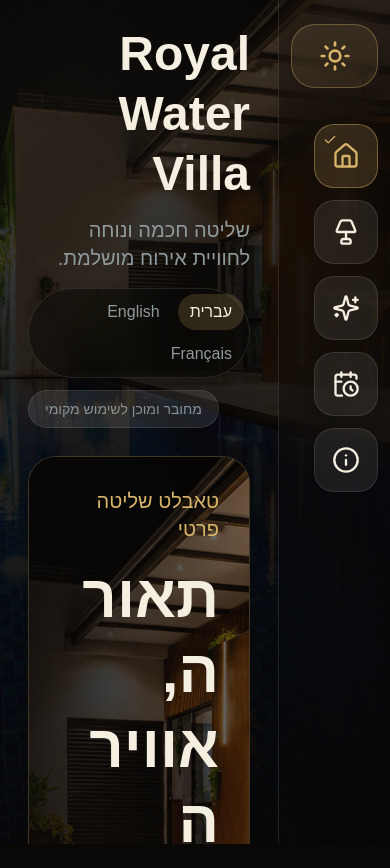
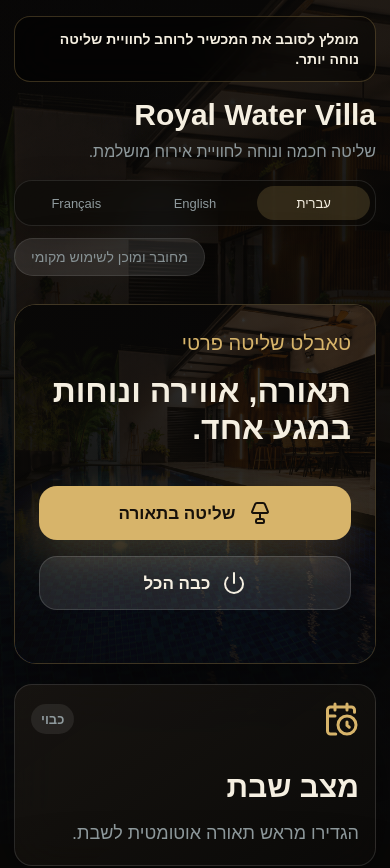
Before and after one commit to Tomerkr02/royal-water-villa-local, a React (Vite) app: page / in a window 390 px wide. Shown: the top 868 px of the page. Before the commit the page ends 844 px from the top, so only its background shows below. Built offline with nearby package versions, Linux system fonts and the light colour scheme.

Commit message:
Improve mobile and tablet responsive layout

```diff
--- a/src/App.tsx
+++ b/src/App.tsx
@@ -102,7 +102,7 @@ function ToggleSwitch({ isOn, onToggle, label }: { isOn: boolean; onToggle: () =
       aria-label={label}
       aria-pressed={isOn}
       onClick={onToggle}
-      className={`relative h-14 w-28 rounded-full border transition ${
+      className={`toggle-switch relative h-14 w-28 rounded-full border transition ${
         isOn
           ? 'border-villa-gold bg-villa-gold/85 shadow-glow'
           : 'border-white/10 bg-white/10'
@@ -139,7 +139,7 @@ function TimeStepper({
   };
 
   return (
-    <div className="flex items-center gap-3">
+    <div className="time-stepper flex items-center gap-3">
       {nullable ? (
         <button
           type="button"
@@ -149,14 +149,14 @@ function TimeStepper({
           {value ? t.common.clearTime : t.common.addTime}
         </button>
       ) : null}
-      <div className={`flex items-center gap-2 ${nullable && !value ? 'opacity-40' : ''}`}>
+      <div className={`time-stepper-controls flex items-center gap-2 ${nullable && !value ? 'opacity-40' : ''}`}>
         <button className="icon-button" type="button" onClick={() => setTime(hour + 1, minute)}>
           <Plus size={20} />
         </button>
         <button className="icon-button" type="button" onClick={() => setTime(hour, minute + 15)}>
           <Plus size={16} />
         </button>
-        <div className="min-w-24 rounded-2xl border border-villa-gold/30 bg-black/25 px-5 py-3 text-center text-2xl font-semibold text-villa-pearl">
+        <div className="time-display min-w-24 rounded-2xl border border-villa-gold/30 bg-black/25 px-5 py-3 text-center text-2xl font-semibold text-villa-pearl">
           {value ?? '--:--'}
         </div>
         <button className="icon-button" type="button" onClick={() => setTime(hour, minute - 15)}>
@@ -443,7 +443,7 @@ function ShabbatCard({ schedule }: { schedule: ShabbatDeviceSchedule }) {
 
 function SettingRow({ label, children }: { label: string; children: React.ReactNode }) {
   return (
-    <div className="flex flex-wrap items-center justify-between gap-4 rounded-2xl bg-black/18 p-4">
+    <div className="setting-row flex flex-wrap items-center justify-between gap-4 rounded-2xl bg-black/18 p-4">
       <span className="text-xl font-medium text-villa-pearl">{label}</span>
       {children}
     </div>
@@ -521,8 +521,8 @@ function ScreenFrame({ title, subtitle, children }: { title: string; subtitle: s
     <motion.main variants={screenVariants} initial="initial" animate="animate" exit="exit" transition={{ duration: 0.24 }}>
       <div className="mb-7 flex flex-wrap items-end justify-between gap-4">
         <div>
-          <h1 className="text-5xl font-semibold leading-tight text-villa-pearl">{title}</h1>
-          <p className="mt-3 text-xl text-villa-mist">{subtitle}</p>
+          <h1 className="screen-title text-5xl font-semibold leading-tight text-villa-pearl">{title}</h1>
+          <p className="screen-subtitle mt-3 text-xl text-villa-mist">{subtitle}</p>
         </div>
         <div className="flex flex-wrap items-center justify-end gap-3">
           <LanguageSwitcher />
@@ -579,12 +579,12 @@ export function App() {
           />
         </AnimatePresence>
       </div>
-      <div className="relative z-10 grid min-h-screen grid-cols-[112px_1fr]">
-        <nav className="border-l border-white/10 bg-black/20 px-3 py-6 backdrop-blur-2xl">
-          <div className="mb-9 flex h-16 items-center justify-center rounded-3xl border border-villa-gold/35 bg-villa-gold/10 text-villa-gold">
+      <div className="responsive-shell relative z-10 grid min-h-screen grid-cols-[112px_1fr]">
+        <nav className="app-nav border-l border-white/10 bg-black/20 px-3 py-6 backdrop-blur-2xl">
+          <div className="brand-mark mb-9 flex h-16 items-center justify-center rounded-3xl border border-villa-gold/35 bg-villa-gold/10 text-villa-gold">
             <Sun size={32} />
           </div>
-          <div className="space-y-3">
+          <div className="nav-items space-y-3">
             {navItems.map((item) => {
               const Icon = item.icon;
               const active = item.id === screen;
@@ -599,13 +599,17 @@ export function App() {
                   title={label}
                 >
                   <Icon size={28} />
+                  <span className="nav-label">{label}</span>
                   {active ? <Check size={14} className="absolute left-2 top-2" /> : null}
                 </button>
               );
             })}
           </div>
         </nav>
-        <section className="h-screen overflow-y-auto px-7 py-6 lg:px-10">
+        <section className="app-content h-screen overflow-y-auto px-7 py-6 lg:px-10">
+          <div className="rotate-hint mb-4 rounded-2xl border border-villa-gold/25 bg-black/45 px-4 py-3 text-sm font-semibold text-villa-pearl backdrop-blur-xl">
+            {t.common.rotateHint}
+          </div>
           {isLoading ? (
             <div className="flex h-full items-center justify-center text-2xl text-villa-mist">{t.common.loading}</div>
           ) : (
--- a/src/i18n/translations.ts
+++ b/src/i18n/translations.ts
@@ -34,7 +34,8 @@ export const translations = {
       addTime: 'הוסף שעה',
       clearTime: 'בטל שעה',
       deviceOn: 'דולק',
-      deviceOff: 'כבוי'
+      deviceOff: 'כבוי',
+      rotateHint: 'מומלץ לסובב את המכשיר לרוחב לחוויית שליטה נוחה יותר.'
     },
     home: {
       title: 'Royal Water Villa',
@@ -142,7 +143,8 @@ export const translations = {
       addTime: 'Add time',
       clearTime: 'Clear time',
       deviceOn: 'On',
-      deviceOff: 'Off'
+      deviceOff: 'Off',
+      rotateHint: 'Please rotate your device for the best control experience.'
     },
     home: {
       title: 'Royal Water Villa',
@@ -250,7 +252,8 @@ export const translations = {
       addTime: 'Ajouter',
       clearTime: 'Retirer',
       deviceOn: 'Allumé',
-      deviceOff: 'Éteint'
+      deviceOff: 'Éteint',
+      rotateHint: 'Veuillez tourner votre appareil pour une meilleure expérience.'
     },
     home: {
       title: 'Royal Water Villa',
--- a/src/styles.css
+++ b/src/styles.css
@@ -17,6 +17,7 @@ body {
   min-width: 320px;
   min-height: 100vh;
   background: #090807;
+  overflow-x: hidden;
 }
 
 button {
@@ -56,6 +57,15 @@ span {
     linear-gradient(110deg, rgba(9, 8, 7, 0.64), rgba(9, 8, 7, 0.8)),
     linear-gradient(180deg, rgba(9, 8, 7, 0.24), rgba(9, 8, 7, 0.9)),
     radial-gradient(circle at 20% 15%, rgba(215, 180, 106, 0.18), transparent 32%);
+}
+
+.responsive-shell,
+.app-content {
+  min-width: 0;
+}
+
+.rotate-hint {
+  display: none;
 }
 
 .glass-panel {
@@ -144,6 +154,10 @@ span {
     background 180ms ease,
     border-color 180ms ease,
     color 180ms ease;
+}
+
+.nav-label {
+  display: none;
 }
 
 .nav-button-active,
@@ -240,3 +254,212 @@ span {
     padding: 18px;
   }
 }
+
+@media (max-width: 1024px) {
+  .responsive-shell {
+    display: flex;
+    min-height: 100vh;
+    flex-direction: column-reverse;
+  }
+
+  .app-nav {
+    position: sticky;
+    bottom: 0;
+    z-index: 30;
+    border-left: 0;
+    border-top: 1px solid rgba(255, 255, 255, 0.12);
+    padding: 10px max(10px, env(safe-area-inset-left)) max(10px, env(safe-area-inset-bottom)) max(10px, env(safe-area-inset-right));
+  }
+
+  .brand-mark {
+    display: none;
+  }
+
+  .nav-items {
+    display: grid;
+    grid-template-columns: repeat(5, minmax(0, 1fr));
+    gap: 8px;
+  }
+
+  .nav-button {
+    min-width: 0;
+    width: 100%;
+  }
+
+  .app-content {
+    height: auto;
+    min-height: 0;
+    flex: 1;
+    overflow-y: auto;
+    padding: 22px 20px 110px;
+  }
+
+  .screen-title {
+    font-size: 38px;
+  }
+
+  .screen-subtitle {
+    font-size: 18px;
+    line-height: 1.55;
+  }
+
+  .hero-panel {
+    min-height: 430px;
+  }
+
+  .hero-panel h2 {
+    font-size: 46px;
+  }
+
+  .glass-panel {
+    padding: 22px;
+  }
+}
+
+@media (orientation: portrait) and (max-width: 1024px) {
+  .rotate-hint {
+    display: block;
+  }
+}
+
+@media (min-width: 640px) and (max-width: 1024px) {
+  .app-content {
+    padding-left: 28px;
+    padding-right: 28px;
+  }
+
+  .device-tile {
+    min-height: 190px;
+  }
+}
+
+@media (max-width: 639px) {
+  .app-background::after {
+    background:
+      linear-gradient(110deg, rgba(9, 8, 7, 0.78), rgba(9, 8, 7, 0.86)),
+      linear-gradient(180deg, rgba(9, 8, 7, 0.38), rgba(9, 8, 7, 0.94));
+  }
+
+  .app-content {
+    padding: 16px 14px 104px;
+  }
+
+  .screen-title {
+    font-size: 30px;
+    line-height: 1.12;
+  }
+
+  .screen-subtitle {
+    margin-top: 8px;
+    font-size: 16px;
+  }
+
+  .language-switcher {
+    width: 100%;
+    justify-content: center;
+    border-radius: 18px;
+  }
+
+  .language-option {
+    min-height: 34px;
+    flex: 1;
+    padding: 0 8px;
+    font-size: 13px;
+  }
+
+  .hero-panel {
+    min-height: 360px;
+    border-radius: 22px;
+    padding: 24px;
+  }
+
+  .hero-panel h2 {
+    font-size: 32px;
+    line-height: 1.14;
+  }
+
+  .hero-panel-overlay {
+    background:
+      linear-gradient(100deg, rgba(9, 8, 7, 0.92), rgba(9, 8, 7, 0.68)),
+      linear-gradient(180deg, rgba(9, 8, 7, 0.18), rgba(9, 8, 7, 0.68));
+  }
+
+  .glass-panel {
+    border-radius: 18px;
+    padding: 16px;
+  }
+
+  .device-tile {
+    min-height: auto;
+  }
+
+  .device-tile > div,
+  .glass-panel > button,
+  .setting-row {
+    min-width: 0;
+  }
+
+  .touch-button,
+  .primary-button,
+  .secondary-button {
+    min-height: 54px;
+    width: 100%;
+    padding: 0 16px;
+    font-size: 17px;
+  }
+
+  .nav-button {
+    min-height: 58px;
+    border-radius: 16px;
+    flex-direction: column;
+    gap: 3px;
+  }
+
+  .nav-button svg {
+    width: 22px;
+    height: 22px;
+  }
+
+  .nav-label {
+    display: block;
+    max-width: 100%;
+    font-size: 10px;
+    line-height: 1.1;
+    color: currentColor;
+  }
+
+  .active-pill,
+  .quiet-pill {
+    min-height: 30px;
+    padding: 0 10px;
+    font-size: 13px;
+  }
+
+  .time-stepper {
+    width: 100%;
+    flex-wrap: wrap;
+  }
+
+  .time-stepper-controls {
+    width: 100%;
+    flex-wrap: wrap;
+    justify-content: center;
+  }
+
+  .icon-button {
+    min-width: 52px;
+    min-height: 52px;
+    border-radius: 16px;
+  }
+
+  .time-display {
+    min-width: 92px;
+    flex: 1;
+    padding: 12px 14px;
+    font-size: 22px;
+  }
+
+  h3 {
+    font-size: 24px;
+  }
+}
--- a/vite.config.ts
+++ b/vite.config.ts
@@ -15,7 +15,7 @@ export default defineConfig({
         theme_color: '#090807',
         background_color: '#090807',
         display: 'standalone',
-        orientation: 'landscape',
+        orientation: 'landscape-primary',
         scope: '/',
         start_url: '/',
         icons: [
```
Also changed, not shown: public/manifest.webmanifest.
